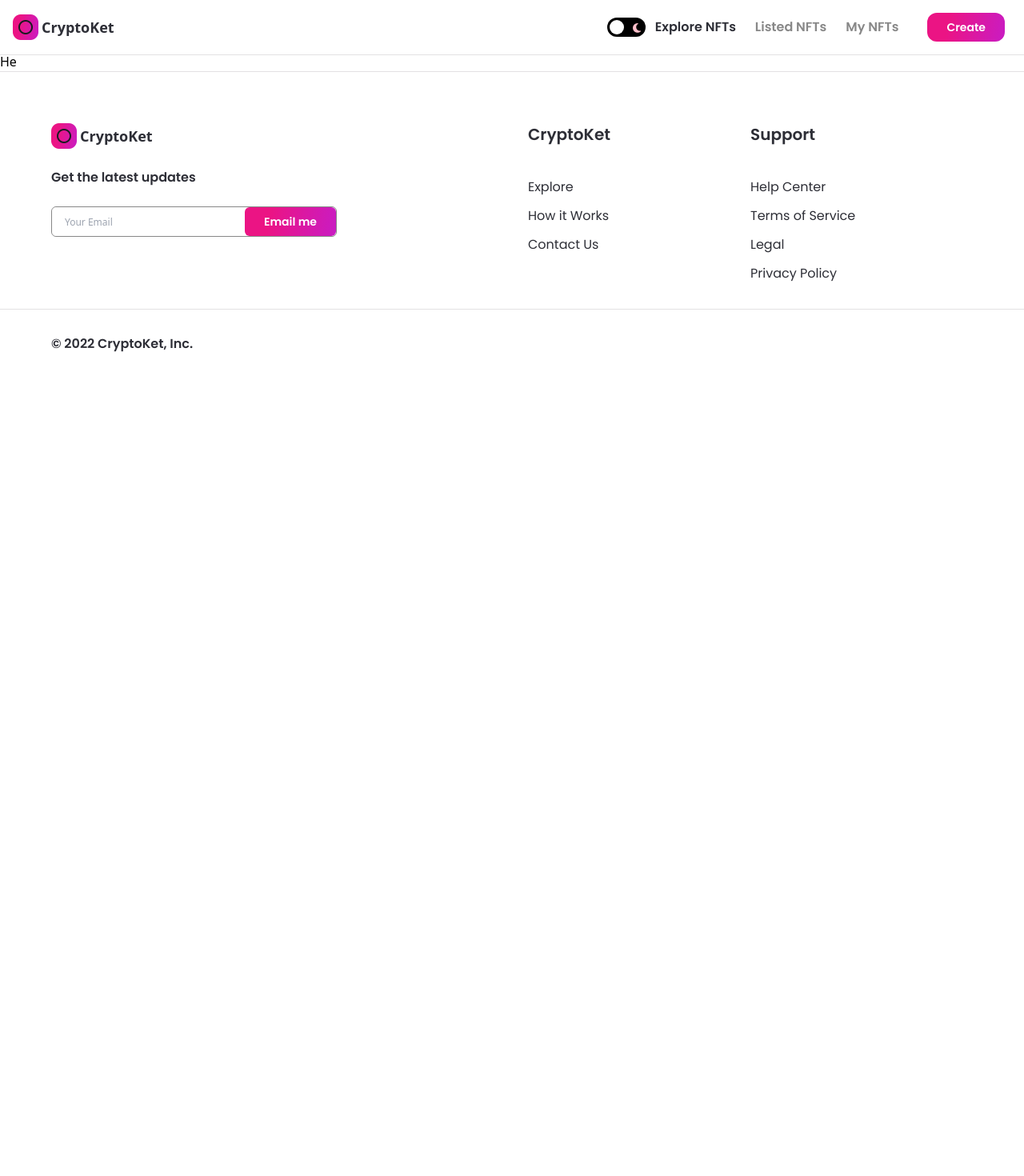
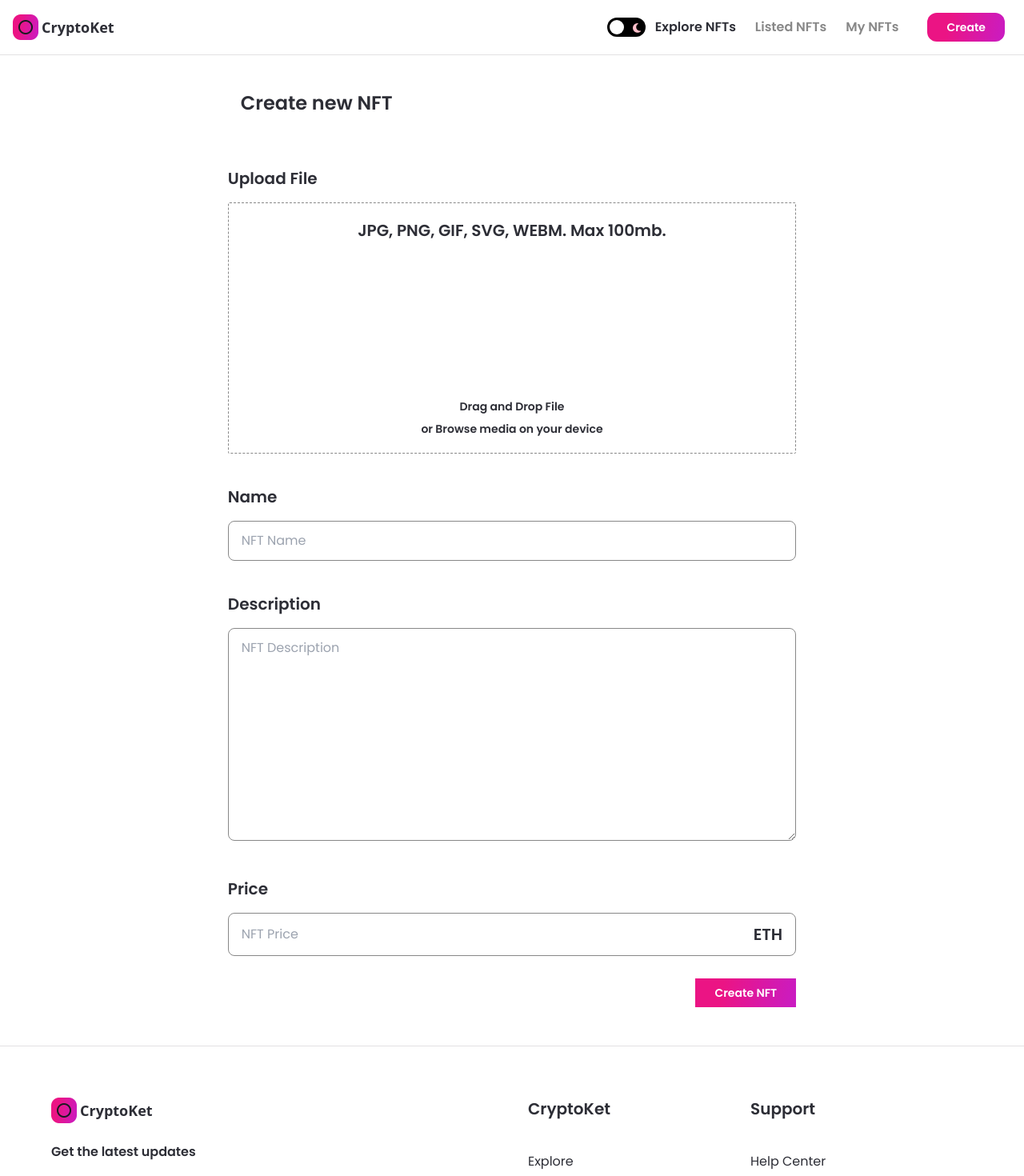
Before and after one commit to minhtran241/cryptoket, a Next.js app: page /create-nft in a window 1280 px wide. Shown: the top 1470 px of the page at 80% size. Before the commit the page ends 800 px from the top, so only its background shows below. Built offline with nearby package versions, Linux system fonts and the light colour scheme.

Commit message:
add create-nft page

```diff
--- /dev/null
+++ b/components/Input.jsx
@@ -0,0 +1,38 @@
+import React from 'react';
+
+const Input = ({ inputType, title, placeholder, handleClick }) => (
+  <div className="mt-10 w-full">
+    <p className="font-poppins dark:text-white text-nft-black-1 font-semibold text-xl">
+      {title}
+    </p>
+
+    {inputType === 'number' ? (
+      <div className="dark:bg-nft-black-1 bg-white border dark:border-nft-black-1 border-nft-gray-2 rounded-lg w-full outline-none font-poppins dark:text-white text-nft-gray-2 text-base mt-4 px-4 py-3 flexBetween flex-row">
+        <input
+          type="number"
+          className="flex w-full dark:bg-nft-black-1 bg-white outline-none"
+          placeholder={placeholder}
+          onChange={handleClick}
+        />
+        <p className="font-poppins dark:text-white text-nft-black-1 font-semibold text-xl">
+          ETH
+        </p>
+      </div>
+    ) : inputType === 'textarea' ? (
+      <textarea
+        rows={10}
+        className="dark:bg-nft-black-1 bg-white border dark:border-nft-black-1 border-nft-gray-2 rounded-lg w-full outline-none font-poppins dark:text-white text-nft-gray-2 text-base mt-4 px-4 py-3"
+        placeholder={placeholder}
+        onChange={handleClick}
+      />
+    ) : (
+      <input
+        className="dark:bg-nft-black-1 bg-white border dark:border-nft-black-1 border-nft-gray-2 rounded-lg w-full outline-none font-poppins dark:text-white text-nft-gray-2 text-base mt-4 px-4 py-3"
+        placeholder={placeholder}
+        onChange={handleClick}
+      />
+    )}
+  </div>
+);
+
+export default Input;
--- a/components/index.js
+++ b/components/index.js
@@ -4,5 +4,6 @@
 import Banner from './Banner';
 import CreatorCard from './CreatorCard';
 import NFTCard from './NFTCard';
+import Input from './Input';
 
-export { Navbar, Footer, Button, Banner, CreatorCard, NFTCard };
+export { Navbar, Footer, Button, Banner, CreatorCard, NFTCard, Input };
--- a/pages/create-nft.js
+++ b/pages/create-nft.js
@@ -1,5 +1,127 @@
-import React from 'react';
+import { useState, useMemo, useCallback, useContext } from 'react';
+import { useRouter } from 'next/router';
+import { useDropzone } from 'react-dropzone';
+import Image from 'next/image';
+import { useTheme } from 'next-themes';
 
-const CreateNFT = () => <div>He</div>;
+import { Button, Input } from '../components';
+import images from '../assets';
+
+const CreateNFT = () => {
+  const [fileUrl, setFileUrl] = useState(null);
+  const [formInput, setFormInput] = useState({
+    price: '',
+    name: '',
+    description: '',
+  });
+  const { theme } = useTheme();
+
+  const onDrop = useCallback(() => {
+    // upload image to the IPFS
+  }, []);
+
+  const {
+    getRootProps,
+    getInputProps,
+    isDragActive,
+    isDragAccept,
+    isDragReject,
+  } = useDropzone({
+    onDrop,
+    accept: 'image/*',
+    maxSize: 5000000,
+  });
+
+  const fileStyle = useMemo(
+    () =>
+      `dark:bg-nft-black-1 bg-white border dark:border-white border-nft-gray-2 flex flex-col items-center p-5 rounded-sm border-dashed ${
+        isDragActive && ' border-file-active'
+      } ${isDragAccept && ' border-file-accept'} ${
+        isDragReject && ' border-file-reject'
+      }`,
+    [isDragActive, isDragAccept, isDragReject]
+  );
+
+  return (
+    <div className="flex justify-center sm:px-4 p-12">
+      <div className="w-3/5 md:w-full">
+        <h1 className="font-poppins dark:text-white text-nft-black-1 text-2xl minlg:text-4xl font-semibold ml-4 xs:ml-0">
+          Create new NFT
+        </h1>
+
+        <div className="mt-16">
+          <p className="font-poppins dark:text-white text-nft-black-1 font-semibold text-xl">
+            Upload File
+          </p>
+          <div className="mt-4">
+            <div {...getRootProps()} className={fileStyle}>
+              <input {...getInputProps()} />
+              <div className="flexCenter flex-col text-center">
+                <p className="font-poppins dark:text-white text-nft-black-1 font-semibold text-xl">
+                  JPG, PNG, GIF, SVG, WEBM. Max 100mb.
+                </p>
+                <div className="my-12 w-full flex justify-center">
+                  <Image
+                    src={images.upload}
+                    width={100}
+                    height={100}
+                    objectFit="contain"
+                    alt="file_upload"
+                    className={theme === 'light' && 'filter invert'}
+                  />
+                </div>
+                <p className="font-poppins dark:text-white text-nft-black-1 font-semibold text-sm">
+                  Drag and Drop File
+                </p>
+                <p className="font-poppins dark:text-white text-nft-black-1 font-semibold text-sm mt-2">
+                  or Browse media on your device
+                </p>
+              </div>
+            </div>
+            {fileUrl && (
+              <aside>
+                <div>
+                  <img src={fileUrl} alt="asset_file" />
+                </div>
+              </aside>
+            )}
+          </div>
+        </div>
+
+        <Input
+          inputType="input"
+          title="Name"
+          placeholder="NFT Name"
+          handleClick={(e) =>
+            setFormInput({ ...formInput, name: e.target.value })
+          }
+        />
+        <Input
+          inputType="textarea"
+          title="Description"
+          placeholder="NFT Description"
+          handleClick={(e) =>
+            setFormInput({ ...formInput, description: e.target.value })
+          }
+        />
+        <Input
+          inputType="number"
+          title="Price"
+          placeholder="NFT Price"
+          handleClick={(e) =>
+            setFormInput({ ...formInput, price: e.target.value })
+          }
+        />
+        <div className="mt-7 w-full flex justify-end">
+          <Button
+            btnName="Create NFT"
+            className="rounded-xl"
+            handleClick={() => {}}
+          />
+        </div>
+      </div>
+    </div>
+  );
+};
 
 export default CreateNFT;
```
